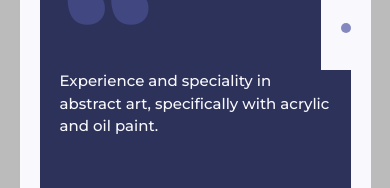
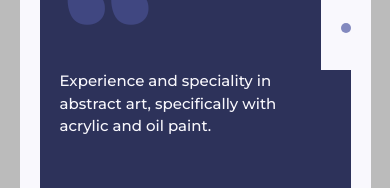
Before and after one commit to matthew-woodington/amanda-portfolio-v1, a React (Vite) app: page / in a window 390 px wide. Shown: the part 2343-2531 px from the top of the page. Built offline with nearby package versions, Linux system fonts and the light colour scheme.

Commit message:
art display margin fix

```diff
--- a/src/Pages/Art/Art.css
+++ b/src/Pages/Art/Art.css
@@ -145,6 +145,7 @@
 }
 
 .art-display {
+  min-height: 600px;
   height: 80%;
   width: 80%;
   display: flex;
@@ -277,6 +278,7 @@
 
   display: flex;
   justify-content: space-around;
+  align-items: center;
 }
 
 .toggle-btn {
@@ -375,6 +377,11 @@
     padding: 15px 10px;
   }
 
+  .toggle-btn {
+    height: auto;
+    width: 100%;
+  }
+
   .info-text {
     font-size: 20px;
   }
@@ -398,7 +405,7 @@
 
 @media (max-width: 480px) {
   .info-text {
-    margin: 20px;
+    margin: 20px 40px 20px 20px;
     font-size: 15px;
   }
 }
```
